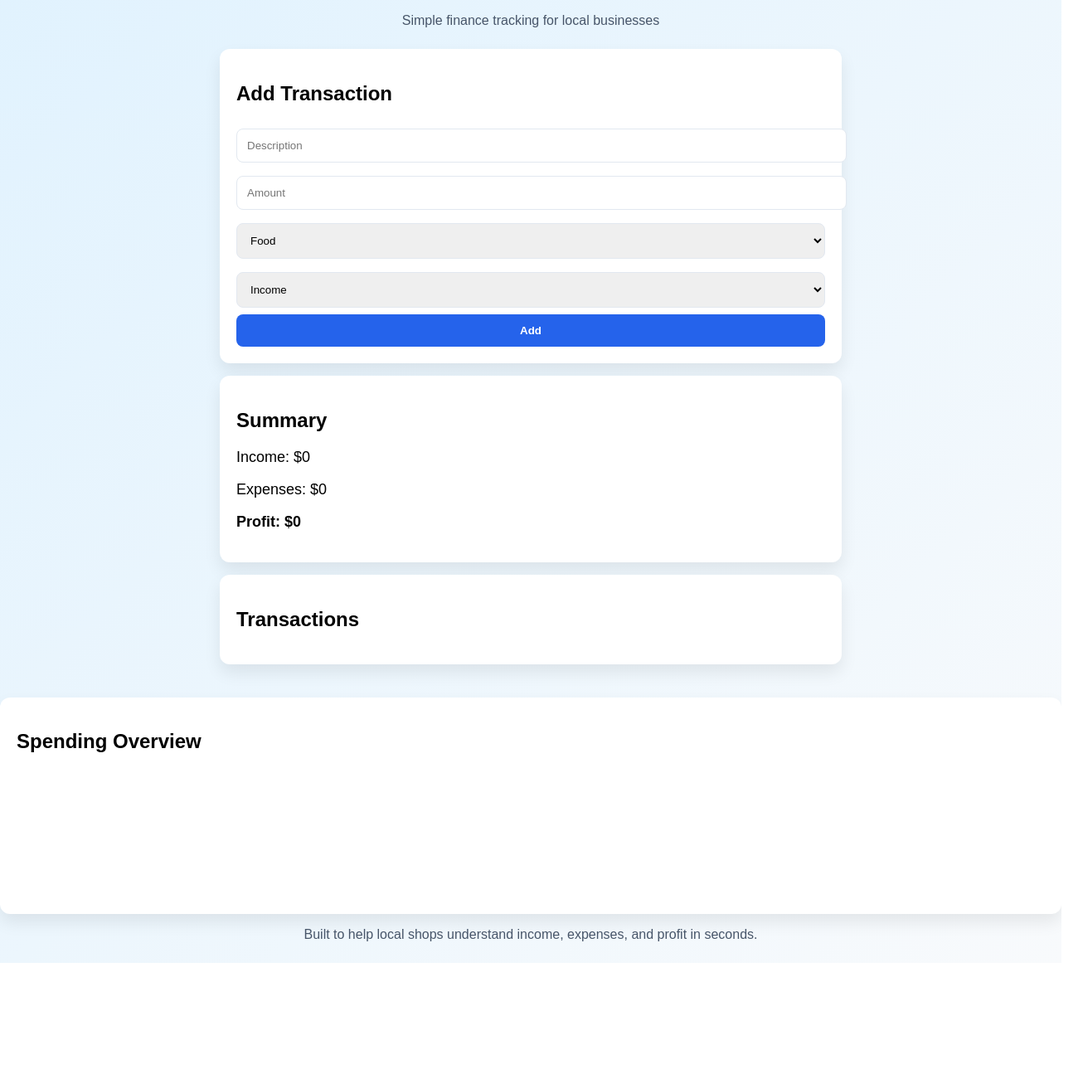
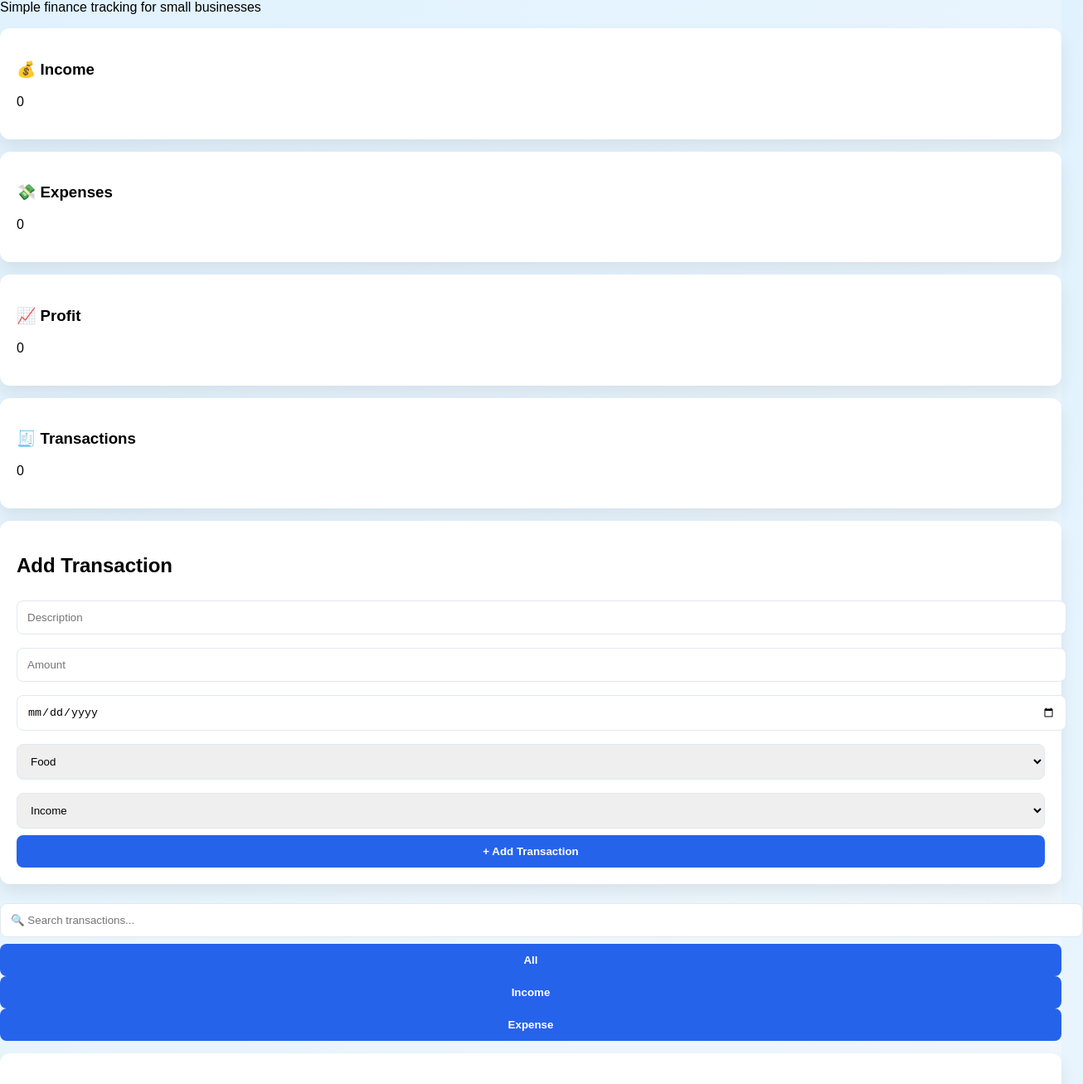
Before and after one commit to 18347-tech/Profitly, a plain HTML site: page index.html in a window 1280 px wide. Shown: the part 90-1397 px from the top of the page at 83% size, 1306 px wide, since content can reach past the window. Before the commit the page ends 1251 px from the top, so only its background shows below. Drawn offline with nearby package versions, Linux system fonts and the light colour scheme.

Commit message:
Update index.html

```diff
--- a/index.html
+++ b/index.html
@@ -1,22 +1,61 @@
 <!DOCTYPE html>
-<script src="https://cdn.jsdelivr.net/npm/chart.js"></script>
 <html lang="en">
 <head>
-    <meta charset="UTF-8">
+    <meta charset="UTF-8" />
+    <meta name="viewport" content="width=device-width, initial-scale=1.0"/>
     <title>LocalLedger</title>
-    <link rel="stylesheet" href="style.css">
+
+    <!-- Chart.js -->
+    <script src="https://cdn.jsdelivr.net/npm/chart.js"></script>
+
+    <link rel="stylesheet" href="style.css" />
 </head>
+
 <body>
 
-    <div class="container">
-        <h1>LocalLedger</h1>
-        <p class="subtitle">Simple finance tracking for local businesses</p>
+    <div class="app">
 
-        <div class="card">
+        <!-- HEADER -->
+        <header class="header">
+            <h1>📊 LocalLedger</h1>
+            <p>Simple finance tracking for small businesses</p>
+        </header>
+
+        <!-- DASHBOARD -->
+        <section class="dashboard">
+
+            <div class="card income">
+                <h3>💰 Income</h3>
+                <p id="income">$0</p>
+            </div>
+
+            <div class="card expense">
+                <h3>💸 Expenses</h3>
+                <p id="expenses">$0</p>
+            </div>
+
+            <div class="card profit">
+                <h3>📈 Profit</h3>
+                <p id="profit">$0</p>
+            </div>
+
+            <div class="card total">
+                <h3>🧾 Transactions</h3>
+                <p id="totalTx">0</p>
+            </div>
+
+        </section>
+
+        <!-- INPUT FORM -->
+        <section class="card form-card">
             <h2>Add Transaction</h2>
 
-            <input type="text" id="name" placeholder="Description">
-            <input type="number" id="amount" placeholder="Amount">
+            <input type="text" id="name" placeholder="Description" />
+
+            <input type="number" id="amount" placeholder="Amount" />
+
+            <input type="date" id="date" />
+
             <select id="category">
                 <option value="Food">Food</option>
                 <option value="Transport">Transport</option>
@@ -24,32 +63,43 @@
                 <option value="Supplies">Supplies</option>
                 <option value="Other">Other</option>
             </select>
+
             <select id="type">
                 <option value="income">Income</option>
                 <option value="expense">Expense</option>
             </select>
 
-            <button onclick="addTransaction()">Add</button>
+            <button onclick="addTransaction()">+ Add Transaction</button>
+        </section>
+
+        <!-- CONTROLS -->
+        <section class="controls">
+
+            <input type="text" id="search" placeholder="🔍 Search transactions..." oninput="renderTransactions()" />
+
+            <div class="filters">
+                <button onclick="setFilter('all')">All</button>
+                <button onclick="setFilter('income')">Income</button>
+                <button onclick="setFilter('expense')">Expense</button>
             </div>
 
-        <div class="card summary">
-            <h2>Summary</h2>
-            <p>Income: $<span id="income">0</span></p>
-            <p>Expenses: $<span id="expenses">0</span></p>
-            <p><strong>Profit: $<span id="profit">0</span></strong></p>
-        </div>
+        </section>
 
-        <div class="card">
+        <!-- CHART -->
+        <section class="card">
+            <h2>Overview</h2>
+            <canvas id="chart"></canvas>
+        </section>
+
+        <!-- TRANSACTIONS -->
+        <section class="card">
             <h2>Transactions</h2>
-            <ul id="list"></ul>
-        </div>
+            <div id="list"></div>
+        </section>
+
     </div>
 
     <script src="script.js"></script>
+
 </body>
 </html>
-<div class="card">
-    <h2>Spending Overview</h2>
-    <canvas id="chart"></canvas>
-</div>
-<p class="subtitle">Built to help local shops understand income, expenses, and profit in seconds.</p>
```
Lines whose indentation alone changed are shown as unchanged.
